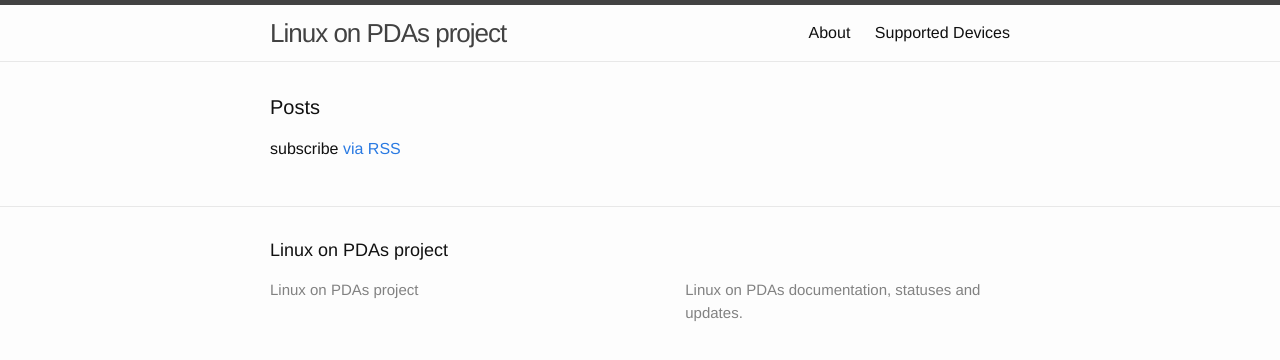
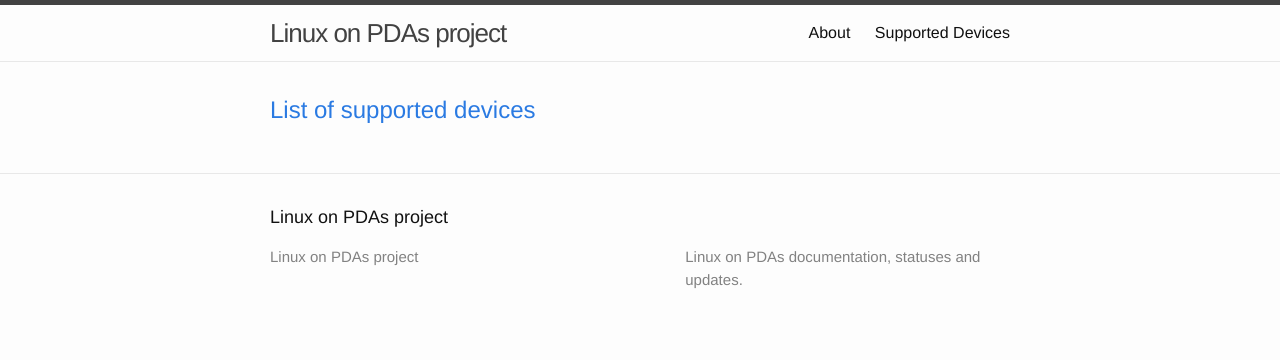
Before and after one commit to LinuxPDA/linuxpda.github.io, a Jekyll site: the page built from index.html, in a window 1280 px wide. Shown: the top 360 px of the page. Built offline with Jekyll 4.4.1, drawn with Linux system fonts in a browser that asks for light colours.

Commit message:
Clean up front page
Signed-off-by: Dmitry Eremin-Solenikov <dbaryshkov@gmail.com>

```diff
--- a/index.html
+++ b/index.html
@@ -4,6 +4,9 @@ layout: default
 
 <div class="home">
 
+	<h2><a class="post-link" href="{{ site.baseurl }}/devices">List of supported devices</a></h2>
+
+	{%comment%}
   <h1 class="page-heading">Posts</h1>
 
   <ul class="post-list">
@@ -19,5 +22,6 @@ layout: default
   </ul>
 
   <p class="rss-subscribe">subscribe <a href="{{ "/feed.xml" | prepend: site.baseurl }}">via RSS</a></p>
+  {%endcomment%}
 
 </div>
```
